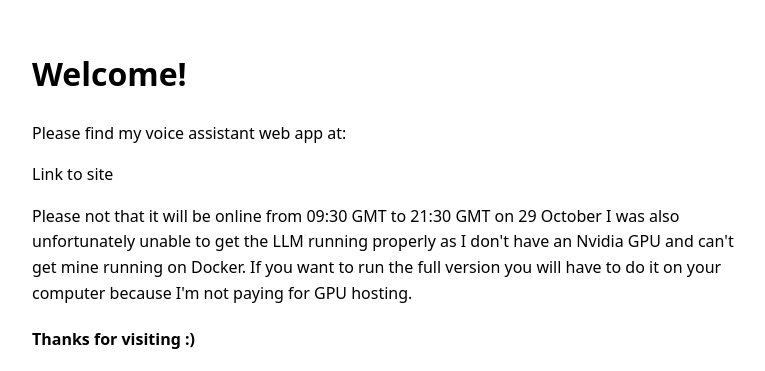
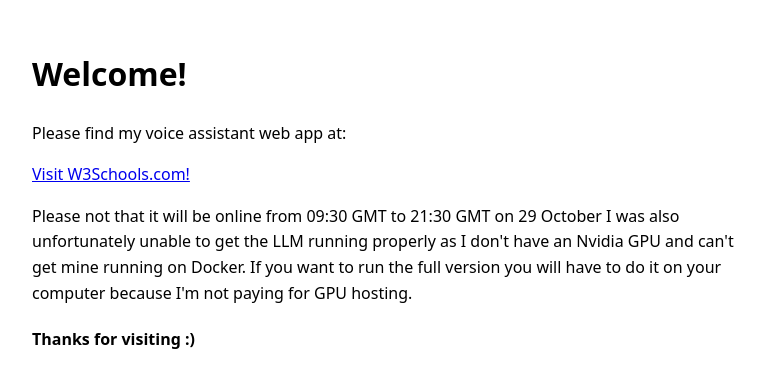
Before and after one commit to Spifty2/spifty2.github.io, a plain HTML site: page index.html in a window 1280 px wide. Shown: the top 371 px of the page, without its empty margins (248-1013 px from the left). Drawn offline with Linux system fonts and the light colour scheme.

Commit message:
Update link to site in index.html

```diff
--- a/index.html
+++ b/index.html
@@ -13,7 +13,7 @@
 <body>
   <h1>Welcome!</h1>
   <p>Please find my voice assistant web app at:</p>
-  <p href = "https://according-insurance-represents-pan.trycloudflare.com">Link to site</p>
+  <p><a href="https://according-insurance-represents-pan.trycloudflare.com">Visit W3Schools.com!</a></p>
   <p>Please not that it will be online from 09:30 GMT to 21:30 GMT on 29 October I was also unfortunately unable to get the LLM running properly as I don't have an Nvidia GPU and can't get mine running on Docker. If you want to run the full version you will have to do it on your computer because I'm not paying for GPU hosting.</p>
 
   <h4>Thanks for visiting :)</h>
```
